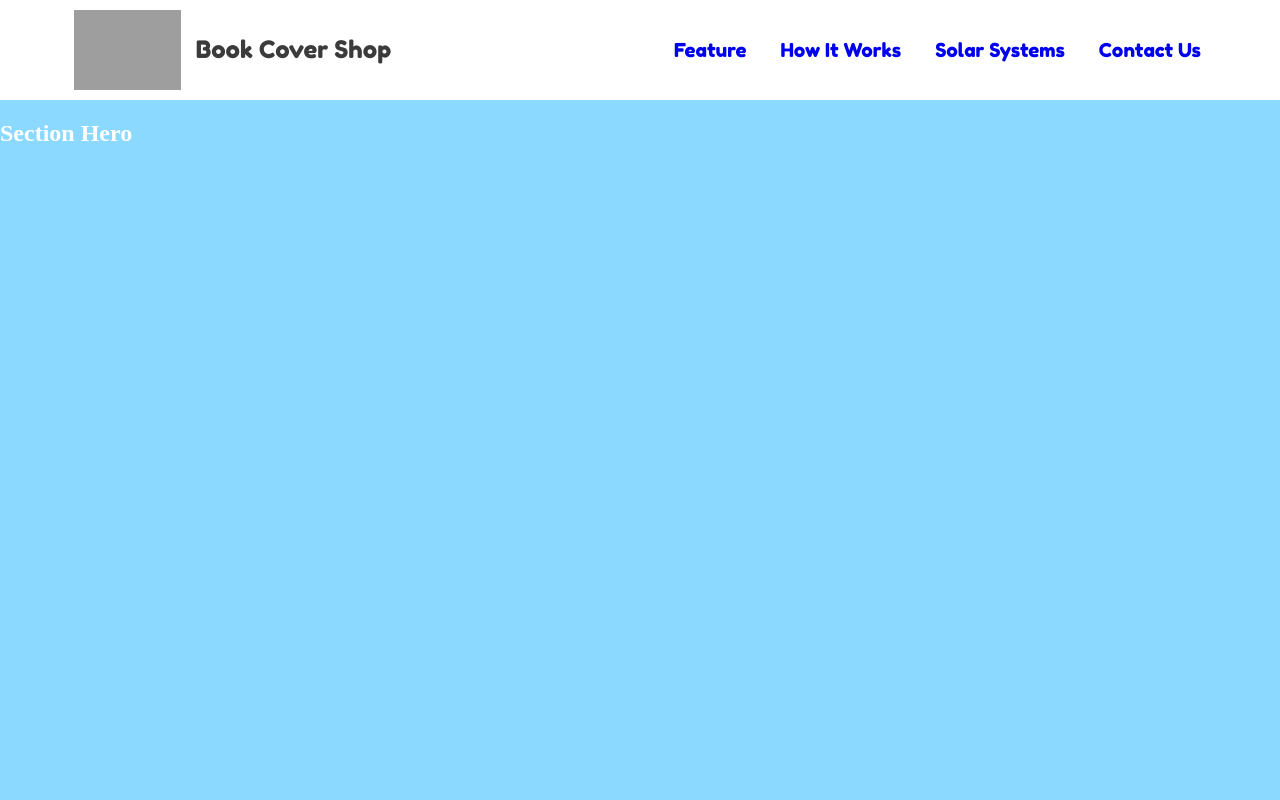
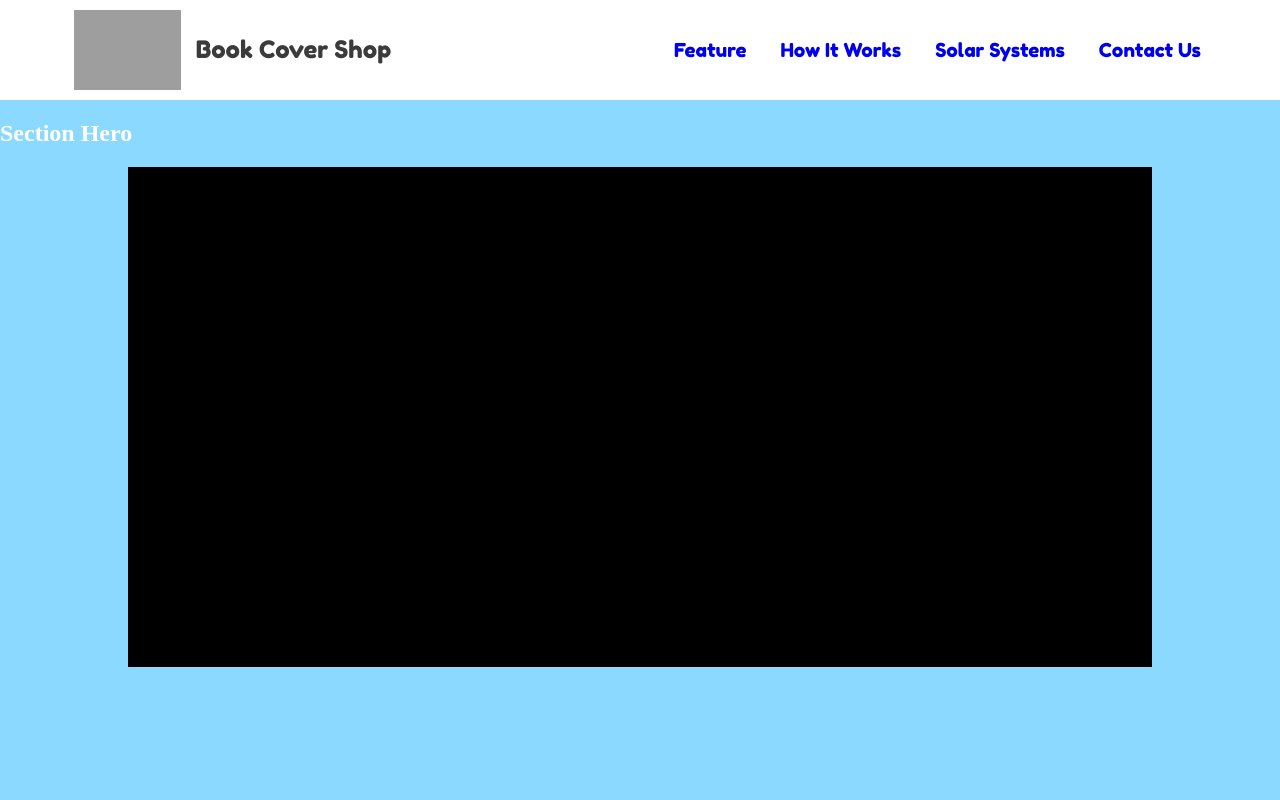
Before and after one commit to grimeswong/ProductLandingPage_FCC, a plain HTML site: page index.html in a window 1280 px wide. Shown: the top 800 px of the page. Drawn offline with Linux system fonts and the light colour scheme; grey boxes are pictures that could not be loaded.

Commit message:
ST-003: setup hero-wrapper (main content)

```diff
--- a/css/style.css
+++ b/css/style.css
@@ -81,11 +81,19 @@ html, body {  /* reset the user agent setting*/
 }
 
 #section-hero {
+
   padding-top: 100px;  /* avoid nav-bar cover the top content of section-hero */
   width: 100%;
   height: 800px;
   background-color: rgb(140, 217, 255);
   color: rgb(255, 255, 255);
+}
+
+#hero-wrapper {
+  margin: 0 auto;
+  width: 80%;
+  height: 500px;
+  background-color: black;
 }
 
 #main-wrapper {
--- a/index.html
+++ b/index.html
@@ -28,7 +28,7 @@
   <main id="main">
       <section id="section-hero">
         <h1>Section Hero</h1>
-        <article id="intro">
+        <article id="hero-wrapper">
 
         </article>
       </section>
```
